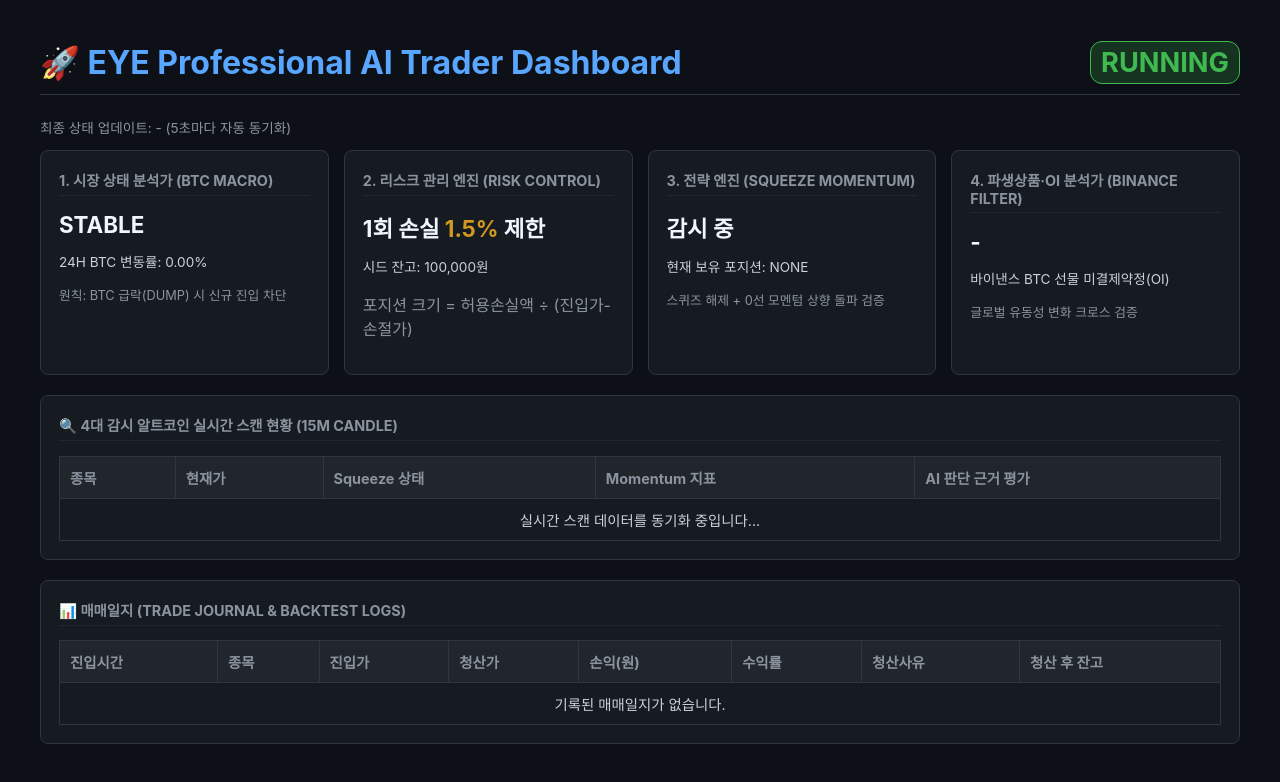
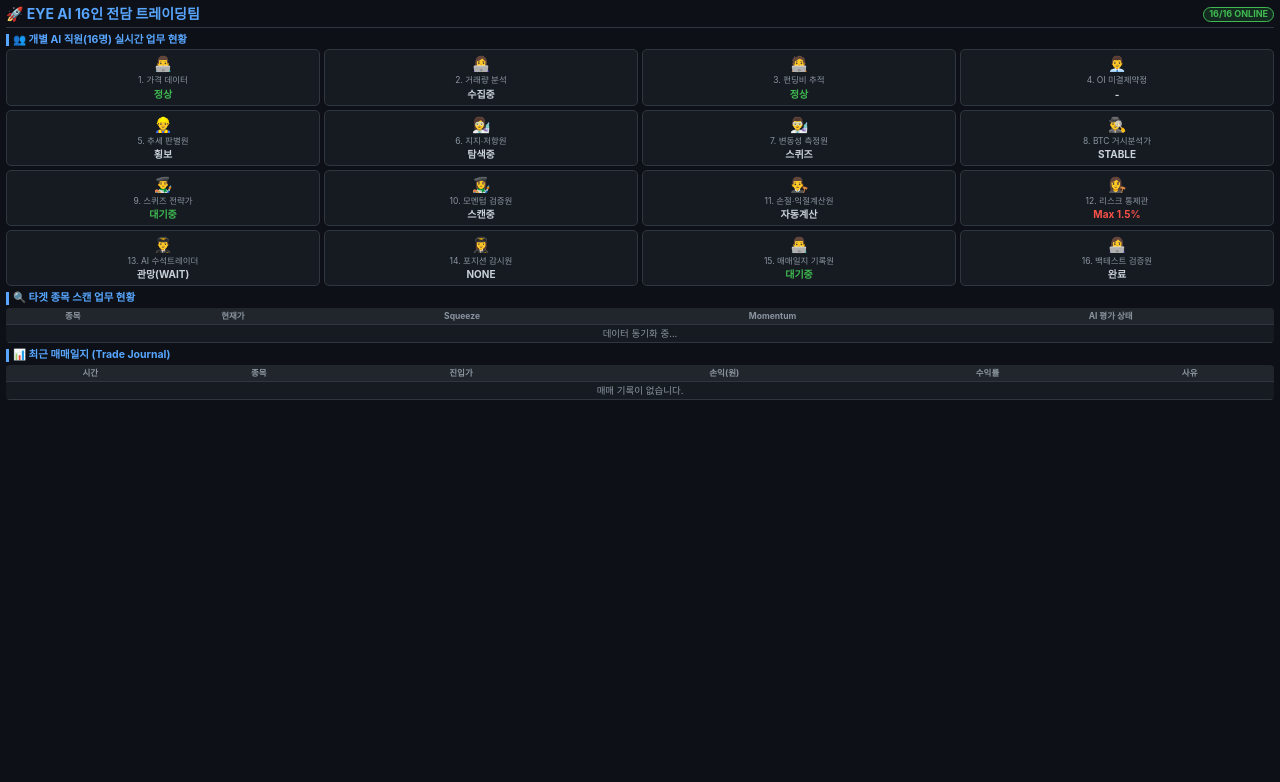
Before and after one commit to iamsomeoneartist/EYE, a plain HTML site: page index.html in a window 1280 px wide. Drawn offline with Linux system fonts and the light colour scheme; no server answers.

Commit message:
Update index.html

```diff
--- a/index.html
+++ b/index.html
@@ -2,186 +2,249 @@
 <html lang="ko">
 <head>
     <meta charset="UTF-8">
-    <meta name="viewport" content="width=device-width, initial-scale=1.0">
-    <title>EYE Professional AI Trader Monitoring Dashboard</title>
+    <meta name="viewport" content="width=device-width, initial-scale=1.0, maximum-scale=1.0, user-scalable=no">
+    <title>EYE 16 AI Staff Monitoring Dashboard</title>
     <style>
-        :root { --bg-color: #0d1117; --card-bg: #161b22; --border-color: #30363d; --text-main: #c9d1d9; --accent-blue: #58a6ff; --green: #3fb950; --red: #f85149; --yellow: #d29922; }
-        body { font-family: -apple-system, BlinkMacSystemFont, 'Segoe UI', Roboto, sans-serif; background-color: var(--bg-color); color: var(--text-main); margin: 0; padding: 20px; }
-        .container { max-width: 1200px; margin: 0 auto; }
-        h1 { color: var(--accent-blue); border-bottom: 1px solid var(--border-color); padding-bottom: 10px; display: flex; justify-content: space-between; align-items: center; }
-        .grid { display: grid; grid-template-columns: repeat(auto-fit, minmax(280px, 1fr)); gap: 15px; margin-bottom: 20px; }
-        .card { background-color: var(--card-bg); border: 1px solid var(--border-color); border-radius: 8px; padding: 18px; }
-        .card h3 { margin-top: 0; color: #8b949e; font-size: 0.9em; text-transform: uppercase; border-bottom: 1px solid #21262d; padding-bottom: 5px; }
-        .status-badge { display: inline-block; padding: 4px 10px; border-radius: 12px; font-weight: bold; font-size: 0.85em; }
-        .badge-green { background-color: rgba(63, 185, 80, 0.2); color: var(--green); border: 1px solid var(--green); }
-        .badge-red { background-color: rgba(248, 81, 73, 0.2); color: var(--red); border: 1px solid var(--red); }
-        .badge-yellow { background-color: rgba(210, 153, 34, 0.2); color: var(--yellow); border: 1px solid var(--yellow); }
-        table { width: 100%; border-collapse: collapse; margin-top: 10px; }
-        th, td { border: 1px solid var(--border-color); padding: 10px; text-align: left; font-size: 0.9em; }
-        th { background-color: #21262d; color: #8b949e; }
-        .positive { color: var(--green); font-weight: bold; }
-        .negative { color: var(--red); font-weight: bold; }
-        .val-highlight { font-size: 1.4em; font-weight: bold; margin: 5px 0; color: #f0f6fc; }
+        :root { --bg: #0d1117; --card-bg: #161b22; --border: #30363d; --text: #c9d1d9; --accent: #58a6ff; --green: #3fb950; --red: #f85149; --yellow: #d29922; }
+        * { box-sizing: border-box; margin: 0; padding: 0; font-family: -apple-system, BlinkMacSystemFont, 'Segoe UI', Roboto, sans-serif; }
+        body { background-color: var(--bg); color: var(--text); padding: 6px; font-size: 11px; line-height: 1.2; }
+
+        .header { display: flex; justify-content: space-between; align-items: center; border-bottom: 1px solid var(--border); padding-bottom: 4px; margin-bottom: 6px; }
+        .header h1 { font-size: 14px; color: var(--accent); display: flex; align-items: center; gap: 4px; }
+
+        .badge { padding: 1px 5px; border-radius: 8px; font-size: 9px; font-weight: bold; }
+        .bg-green { background: rgba(63,185,80,0.15); color: var(--green); border: 1px solid var(--green); }
+        .bg-red { background: rgba(248,81,73,0.15); color: var(--red); border: 1px solid var(--red); }
+        .bg-yellow { background: rgba(210,153,34,0.15); color: var(--yellow); border: 1px solid var(--yellow); }
+
+        .section-title { font-size: 10.5px; font-weight: bold; color: var(--accent); margin: 4px 0 3px 0; border-left: 3px solid var(--accent); padding-left: 4px; }
+
+        /* 16명 직원 초고밀도 4x4 그리드 */
+        .staff-grid { display: grid; grid-template-columns: repeat(4, 1fr); gap: 4px; margin-bottom: 6px; }
+        .staff-card { background: var(--card-bg); border: 1px solid var(--border); border-radius: 5px; padding: 5px 3px; text-align: center; font-size: 9.5px; }
+        .staff-icon { font-size: 15px; display: block; margin-bottom: 2px; }
+        .staff-role { font-size: 8.5px; color: #8b949e; overflow: hidden; text-overflow: ellipsis; white-space: nowrap; }
+        .staff-val { font-size: 10px; font-weight: bold; margin-top: 2px; overflow: hidden; text-overflow: ellipsis; white-space: nowrap; }
+
+        /* 초슬림 테이블 */
+        table { width: 100%; border-collapse: collapse; background: var(--card-bg); font-size: 9.5px; border-radius: 4px; overflow: hidden; margin-bottom: 6px; }
+        th, td { padding: 3px 2px; text-align: center; border-bottom: 1px solid var(--border); white-space: nowrap; }
+        th { background: #21262d; color: #8b949e; font-size: 8.5px; }
+        .pos { color: var(--green); font-weight: bold; }
+        .neg { color: var(--red); font-weight: bold; }
     </style>
 </head>
 <body>
-    <div class="container">
-        <h1>
-            <span>🚀 EYE Professional AI Trader Dashboard</span>
-            <span id="pipeline-status" class="status-badge badge-green">RUNNING</span>
-        </h1>
-        <p style="font-size:0.85em; color:#8b949e;">최종 상태 업데이트: <span id="sync-time">-</span> (5초마다 자동 동기화)</p>
+    <div class="header">
+        <h1>🚀 EYE AI 16인 전담 트레이딩팀</h1>
+        <span id="sync-time" class="badge bg-green">16/16 ONLINE</span>
+    </div>
 
-        <!-- 전문 트레이더 모듈별 실시간 모니터링 카드 -->
-        <div class="grid">
-            <div class="card">
-                <h3>1. 시장 상태 분석가 (BTC Macro)</h3>
-                <div id="btc-status" class="val-highlight">STABLE</div>
-                <p style="font-size:0.85em;">24H BTC 변동률: <span id="btc-change">0.00%</span></p>
-                <p style="font-size:0.8em; color:#8b949e;">원칙: BTC 급락(DUMP) 시 신규 진입 차단</p>
+    <!-- 16명 개별 직원 실시간 진행상황 그리드 -->
+    <div class="section-title">👥 개별 AI 직원(16명) 실시간 업무 현황</div>
+    <div class="staff-grid">
+        <!-- 파이프라인 1단계: 시장 데이터 수집 (4명) -->
+        <div class="staff-card">
+            <span class="staff-icon">👨‍💻</span>
+            <div class="staff-role">1. 가격 데이터</div>
+            <div class="staff-val pos" id="s1-val">정상</div>
         </div>
-            <div class="card">
-                <h3>2. 리스크 관리 엔진 (Risk Control)</h3>
-                <div class="val-highlight">1회 손실 <span style="color:var(--yellow);">1.5%</span> 제한</div>
-                <p style="font-size:0.85em;">시드 잔고: <span id="current-balance">100,000</span>원</p>
-                <p style="font-size:0.8e; color:#8b949e;">포지션 크기 = 허용손실액 ÷ (진입가-손절가)</p>
+        <div class="staff-card">
+            <span class="staff-icon">👩‍💻</span>
+            <div class="staff-role">2. 거래량 분석</div>
+            <div class="staff-val" id="s2-val">수집중</div>
         </div>
-            <div class="card">
-                <h3>3. 전략 엔진 (Squeeze Momentum)</h3>
-                <div id="active-symbol" class="val-highlight">감시 중</div>
-                <p style="font-size:0.85em;">현재 보유 포지션: <span id="active-pos-info">NONE</span></p>
-                <p style="font-size:0.8em; color:#8b949e;">스퀴즈 해제 + 0선 모멘텀 상향 돌파 검증</p>
+        <div class="staff-card">
+            <span class="staff-icon">🧑‍💻</span>
+            <div class="staff-role">3. 펀딩비 추적</div>
+            <div class="staff-val pos" id="s3-val">정상</div>
         </div>
-            <div class="card">
-                <h3>4. 파생상품·OI 분석가 (Binance Filter)</h3>
-                <div id="binance-oi" class="val-highlight">-</div>
-                <p style="font-size:0.85em;">바이낸스 BTC 선물 미결제약정(OI)</p>
-                <p style="font-size:0.8em; color:#8b949e;">글로벌 유동성 변화 크로스 검증</p>
+        <div class="staff-card">
+            <span class="staff-icon">👨‍💼</span>
+            <div class="staff-role">4. OI 미결제약정</div>
+            <div class="staff-val" id="s4-val">-</div>
+        </div>
+
+        <!-- 파이프라인 2단계: 시장 상태 분석 (4명) -->
+        <div class="staff-card">
+            <span class="staff-icon">👷‍♂️</span>
+            <div class="staff-role">5. 추세 판별원</div>
+            <div class="staff-val" id="s5-val">횡보</div>
+        </div>
+        <div class="staff-card">
+            <span class="staff-icon">👩‍🔬</span>
+            <div class="staff-role">6. 지지·저항원</div>
+            <div class="staff-val" id="s6-val">탐색중</div>
+        </div>
+        <div class="staff-card">
+            <span class="staff-icon">👨‍🔬</span>
+            <div class="staff-role">7. 변동성 측정원</div>
+            <div class="staff-val" id="s7-val">스퀴즈</div>
+        </div>
+        <div class="staff-card">
+            <span class="staff-icon">🕵️‍♂️</span>
+            <div class="staff-role">8. BTC 거시분석가</div>
+            <div class="staff-val" id="s8-val">STABLE</div>
+        </div>
+
+        <!-- 파이프라인 3단계: 전략 & 리스크 관리 (4명) -->
+        <div class="staff-card">
+            <span class="staff-icon">👨‍🎨</span>
+            <div class="staff-role">9. 스퀴즈 전략가</div>
+            <div class="staff-val pos" id="s9-val">대기중</div>
+        </div>
+        <div class="staff-card">
+            <span class="staff-icon">👩‍🎨</span>
+            <div class="staff-role">10. 모멘텀 검증원</div>
+            <div class="staff-val" id="s10-val">스캔중</div>
+        </div>
+        <div class="staff-card">
+            <span class="staff-icon">👨‍⚖️</span>
+            <div class="staff-role">11. 손절·익절계산원</div>
+            <div class="staff-val" id="s11-val">자동계산</div>
+        </div>
+        <div class="staff-card">
+            <span class="staff-icon">👩‍⚖️</span>
+            <div class="staff-role">12. 리스크 통제관</div>
+            <div class="staff-val neg" id="s12-val">Max 1.5%</div>
+        </div>
+
+        <!-- 파이프라인 4단계: AI 판단 & 매매일지 (4명) -->
+        <div class="staff-card">
+            <span class="staff-icon">👨‍✈️</span>
+            <div class="staff-role">13. AI 수석트레이더</div>
+            <div class="staff-val" id="s13-val">관망(WAIT)</div>
+        </div>
+        <div class="staff-card">
+            <span class="staff-icon">👩‍✈️</span>
+            <div class="staff-role">14. 포지션 감시원</div>
+            <div class="staff-val" id="s14-val">NONE</div>
+        </div>
+        <div class="staff-card">
+            <span class="staff-icon">👨‍💻</span>
+            <div class="staff-role">15. 매매일지 기록원</div>
+            <div class="staff-val pos" id="s15-val">대기중</div>
+        </div>
+        <div class="staff-card">
+            <span class="staff-icon">👩‍💻</span>
+            <div class="staff-role">16. 백테스트 검증원</div>
+            <div class="staff-val" id="s16-val">완료</div>
         </div>
     </div>
 
-        <!-- 실시간 알트코인 스캐닝 현황 -->
-        <div class="card" style="margin-bottom: 20px;">
-            <h3>🔍 4대 감시 알트코인 실시간 스캔 현황 (15m Candle)</h3>
+    <!-- 스캔 현황 -->
+    <div class="section-title">🔍 타겟 종목 스캔 업무 현황</div>
     <table>
         <thead>
             <tr>
                 <th>종목</th>
                 <th>현재가</th>
-                        <th>Squeeze 상태</th>
-                        <th>Momentum 지표</th>
-                        <th>AI 판단 근거 평가</th>
+                <th>Squeeze</th>
+                <th>Momentum</th>
+                <th>AI 평가 상태</th>
             </tr>
         </thead>
-                <tbody id="scan-table-body">
-                    <tr><td colspan="5" style="text-align:center;">실시간 스캔 데이터를 동기화 중입니다...</td></tr>
+        <tbody id="scan-tbody">
+            <tr><td colspan="5" style="color:#8b949e;">데이터 동기화 중...</td></tr>
         </tbody>
     </table>
-        </div>
 
-        <!-- 최근 매매일지 -->
-        <div class="card">
-            <h3>📊 매매일지 (Trade Journal & Backtest Logs)</h3>
+    <!-- 매매일지 -->
+    <div class="section-title">📊 최근 매매일지 (Trade Journal)</div>
     <table>
         <thead>
             <tr>
-                        <th>진입시간</th>
+                <th>시간</th>
                 <th>종목</th>
                 <th>진입가</th>
-                        <th>청산가</th>
                 <th>손익(원)</th>
                 <th>수익률</th>
-                        <th>청산사유</th>
-                        <th>청산 후 잔고</th>
+                <th>사유</th>
             </tr>
         </thead>
-                <tbody id="journal-table-body">
-                    <tr><td colspan="8" style="text-align:center;">기록된 매매일지가 없습니다.</td></tr>
+        <tbody id="journal-tbody">
+            <tr><td colspan="6" style="color:#8b949e;">매매 기록이 없습니다.</td></tr>
         </tbody>
     </table>
-        </div>
-    </div>
 
     <script>
         async function updateDashboard() {
             try {
-                // 1. 실시간 모니터링 상태 데이터 호출
-                const statusRes = await fetch('logs/status.json?t=' + new Date().getTime());
-                if (statusRes.ok) {
-                    const status = await statusRes.json();
-                    document.getElementById('sync-time').innerText = status.updated_at;
-                    document.getElementById('btc-status').innerText = status.btc_status;
-                    document.getElementById('btc-status').className = 'val-highlight ' + (status.btc_status === 'DUMP' ? 'negative' : 'positive');
-                    document.getElementById('btc-change').innerText = (status.btc_change >= 0 ? '+' : '') + status.btc_change + '%';
-                    document.getElementById('current-balance').innerText = Math.round(status.balance).toLocaleString();
-                    document.getElementById('binance-oi').innerText = Number(status.binance_oi).toLocaleString() + " OI";
+                // 1. status.json 동기화
+                const res = await fetch('logs/status.json?t=' + new Date().getTime());
+                if (res.ok) {
+                    const data = await res.json();
 
-                    // 스캔 테이블 업데이트
-                    const scanTbody = document.getElementById('scan-table-body');
+                    // 직원별 데이터 갱신
+                    document.getElementById('s4-val').innerText = Math.round(data.binance_oi / 1000) + 'K';
+                    document.getElementById('s8-val').innerText = data.btc_status;
+                    document.getElementById('s8-val').className = 'staff-val ' + (data.btc_status === 'DUMP' ? 'neg' : 'pos');
+
+                    if (data.active_position) {
+                        document.getElementById('s13-val').innerText = "매수진입";
+                        document.getElementById('s13-val').className = "staff-val pos";
+                        document.getElementById('s14-val').innerText = data.active_position.symbol.split('_')[0];
+                        document.getElementById('s14-val').className = "staff-val pos";
+                    } else {
+                        document.getElementById('s13-val').innerText = "관망(WAIT)";
+                        document.getElementById('s13-val').className = "staff-val";
+                        document.getElementById('s14-val').innerText = "NONE";
+                        document.getElementById('s14-val').className = "staff-val";
+                    }
+
+                    // 스캔 테이블
+                    const scanTbody = document.getElementById('scan-tbody');
                     scanTbody.innerHTML = '';
-                    status.scan_results.forEach(item => {
+                    data.scan_results.forEach(item => {
                         const tr = document.createElement('tr');
-                        const squeezeBadge = item.squeeze_on
-                            ? `<span class="status-badge badge-yellow">응축 (Squeeze ON)</span>`
-                            : `<span class="status-badge badge-green">폭발 (Squeeze OFF)</span>`;
-                        const momClass = item.momentum > 0 ? 'positive' : 'negative';
+                        const sqBadge = item.squeeze_on
+                            ? `<span class="badge bg-yellow">응축</span>`
+                            : `<span class="badge bg-green">폭발</span>`;
+                        const momClass = item.momentum > 0 ? 'pos' : 'neg';
 
                         tr.innerHTML = `
-                            <td><b>${item.symbol}</b></td>
-                            <td>${Number(item.price).toLocaleString()}원</td>
-                            <td>${squeezeBadge}</td>
+                            <td><b>${item.symbol.split('_')[0]}</b></td>
+                            <td>${Number(item.price).toLocaleString()}</td>
+                            <td>${sqBadge}</td>
                             <td class="${momClass}">${Number(item.momentum).toFixed(2)}</td>
-                            <td>${item.eval_reason}</td>
+                            <td style="font-size:8.5px; color:#8b949e;">${item.eval_reason}</td>
                         `;
                         scanTbody.appendChild(tr);
                     });
-
-                    // 보유 포지션 업데이트
-                    if (status.active_position) {
-                        document.getElementById('active-symbol').innerText = status.active_position.symbol;
-                        document.getElementById('active-pos-info').innerText = `진입: ${Number(status.active_position.entry_price).toLocaleString()}원 | 손절: ${Number(status.active_position.stop_loss).toLocaleString()}원`;
-                    } else {
-                        document.getElementById('active-symbol').innerText = "관망 중 (WAIT)";
-                        document.getElementById('active-pos-info').innerText = "NONE";
-                    }
                 }
 
-                // 2. 매매일지 CSV 호출
-                const journalRes = await fetch('logs/trade_journal.csv?t=' + new Date().getTime());
-                if (journalRes.ok) {
-                    const csvText = await journalRes.text();
+                // 2. trade_journal.csv 동기화
+                const jRes = await fetch('logs/trade_journal.csv?t=' + new Date().getTime());
+                if (jRes.ok) {
+                    const csvText = await jRes.text();
                     const rows = csvText.trim().split('\n').slice(1);
-                    const journalTbody = document.getElementById('journal-table-body');
+                    const jTbody = document.getElementById('journal-tbody');
                     if (rows.length > 0 && rows[0] !== "") {
-                        journalTbody.innerHTML = '';
-                        rows.reverse().forEach(row => {
+                        jTbody.innerHTML = '';
+                        rows.reverse().slice(0, 3).forEach(row => {
                             const cols = row.split(',');
                             if (cols.length >= 10) {
                                 const tr = document.createElement('tr');
                                 const pnl = parseFloat(cols[7]);
-                                const pnlClass = pnl >= 0 ? 'positive' : 'negative';
+                                const pnlClass = pnl >= 0 ? 'pos' : 'neg';
+                                const timeStr = cols[5].split(' ')[1] || cols[5];
                                 tr.innerHTML = `
-                                    <td>${cols[1]}</td>
-                                    <td><b>${cols[0]}</b></td>
-                                    <td>${Number(cols[2]).toLocaleString()}원</td>
-                                    <td>${Number(cols[6]).toLocaleString()}원</td>
-                                    <td class="${pnlClass}">${pnl > 0 ? '+' : ''}${pnl.toLocaleString()}원</td>
+                                    <td style="color:#8b949e;">${timeStr}</td>
+                                    <td><b>${cols[0].split('_')[0]}</b></td>
+                                    <td>${Number(cols[2]).toLocaleString()}</td>
+                                    <td class="${pnlClass}">${pnl > 0 ? '+' : ''}${pnl.toLocaleString()}</td>
                                     <td class="${pnlClass}">${cols[8]}%</td>
-                                    <td>${cols[9]}</td>
-                                    <td>${Number(cols[10]).toLocaleString()}원</td>
+                                    <td style="font-size:8.5px;">${cols[9]}</td>
                                 `;
-                                journalTbody.appendChild(tr);
+                                jTbody.appendChild(tr);
                             }
                         });
                     }
                 }
-            } catch (err) {
-                console.log("대시보드 동기화 대기 중...", err);
-            }
+            } catch (err) {}
         }
 
-        // 5초마다 실시간 동기화
-        setInterval(updateDashboard, 5000);
+        setInterval(updateDashboard, 3000);
         updateDashboard();
     </script>
 </body>
```
Lines whose indentation alone changed are shown as unchanged.
